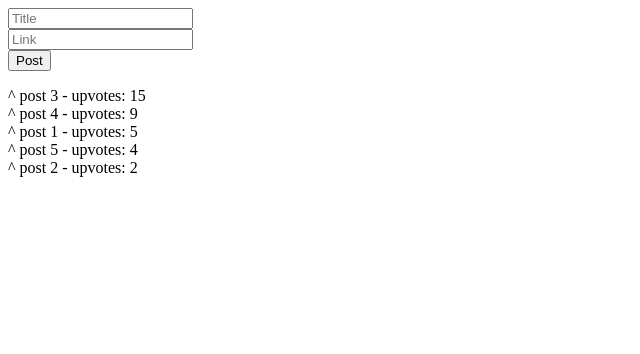
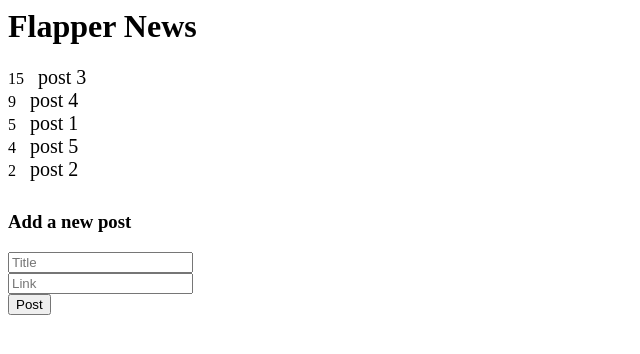
Before and after one commit to alexjbinnie/mean-stack-tutorial, a plain HTML site: page index.html in a window 1280 px wide. Shown: the whole page, without its empty margins (0-640 px from the left). Drawn offline with nearby package versions, Linux system fonts and the light colour scheme.

Commit message:
Improved UI using twitter bootstrap

```diff
--- a/app.js
+++ b/app.js
@@ -1,9 +1,17 @@
 var app = angular.module('flapperNews', []);
+
+app.factory('posts', [function(){
+  var o = {
+    posts: []
+  };
+  return o;
+}]);
 
 app.controller('MainCtrl', [
 '$scope',
-function($scope){
-  $scope.test = 'Hello world!';
+'posts',
+function($scope, posts){
+  $scope.posts = posts.posts;
   $scope.posts = [
     {title: 'post 1', upvotes: 5},
     {title: 'post 2', upvotes: 2},
--- a/index.html
+++ b/index.html
@@ -5,36 +5,61 @@
     <!-- Text in title bar -->
     <title>Angular Application</title>
 
+    <!-- Import twitter bootstrap
+
     <!-- Angular.js source code -->
     <script src="https://ajax.googleapis.com/ajax/libs/angularjs/1.5.7/angular.min.js"></script>
 
     <!-- Angular.js app controller -->
     <script src="app.js"></script>
 
+    <style> .glyphicon-thumbs-up { cursor:pointer } </style>
+
   </head>
 
   <body ng-app="flapperNews" ng-controller="MainCtrl">
 
-    <!-- Form to add new posts -->
-    <!-- ng-model binds the input to $scope.title -->
-    <form ng-submit="addPost()">
-      <input type="text" placeholder="Title" ng-model="title"></input>
-      <br>
-      <input type="text" placeholder="Link" ng-model="link"></input>
-      <br>
-      <button type="submit">Post</button>
-    </form>
+    <div class="row">
+      <div class="col-md-6 col-md-offset-3">
 
-    <!-- using ng-repeat allows automatic handling of lists -->
+        <div class="page-header">
+          <h1>Flapper News</h1>
+        </div>
+
         <div ng-repeat="post in posts | orderBy:'-upvotes'">
-      <span ng-click="incrementUpvotes(post)">^</span>
+          <span class="glyphicon glyphicon-thumbs-up"
+            ng-click="incrementUpvotes(post)"></span>
+          {{post.upvotes}}
+          <span style="font-size:20px; margin-left:10px;">
             <a ng-show="post.link" href="{{post.link}}">
               {{post.title}}
             </a>
             <span ng-hide="post.link">
               {{post.title}}
             </span>
-      - upvotes: {{post.upvotes}}
+          </span>
+        </div>
+
+        <form ng-submit="addPost()"
+          style="margin-top:30px;">
+          <h3>Add a new post</h3>
+
+          <div class="form-group">
+            <input type="text"
+              class="form-control"
+              placeholder="Title"
+              ng-model="title"></input>
+          </div>
+          <div class="form-group">
+            <input type="text"
+            class="form-control"
+            placeholder="Link"
+            ng-model="link"></input>
+          </div>
+          <button type="submit" class="btn btn-primary">Post</button>
+        </form>
+
+      </div>
     </div>
   </body>
 
```
Lines whose indentation alone changed are shown as unchanged.
